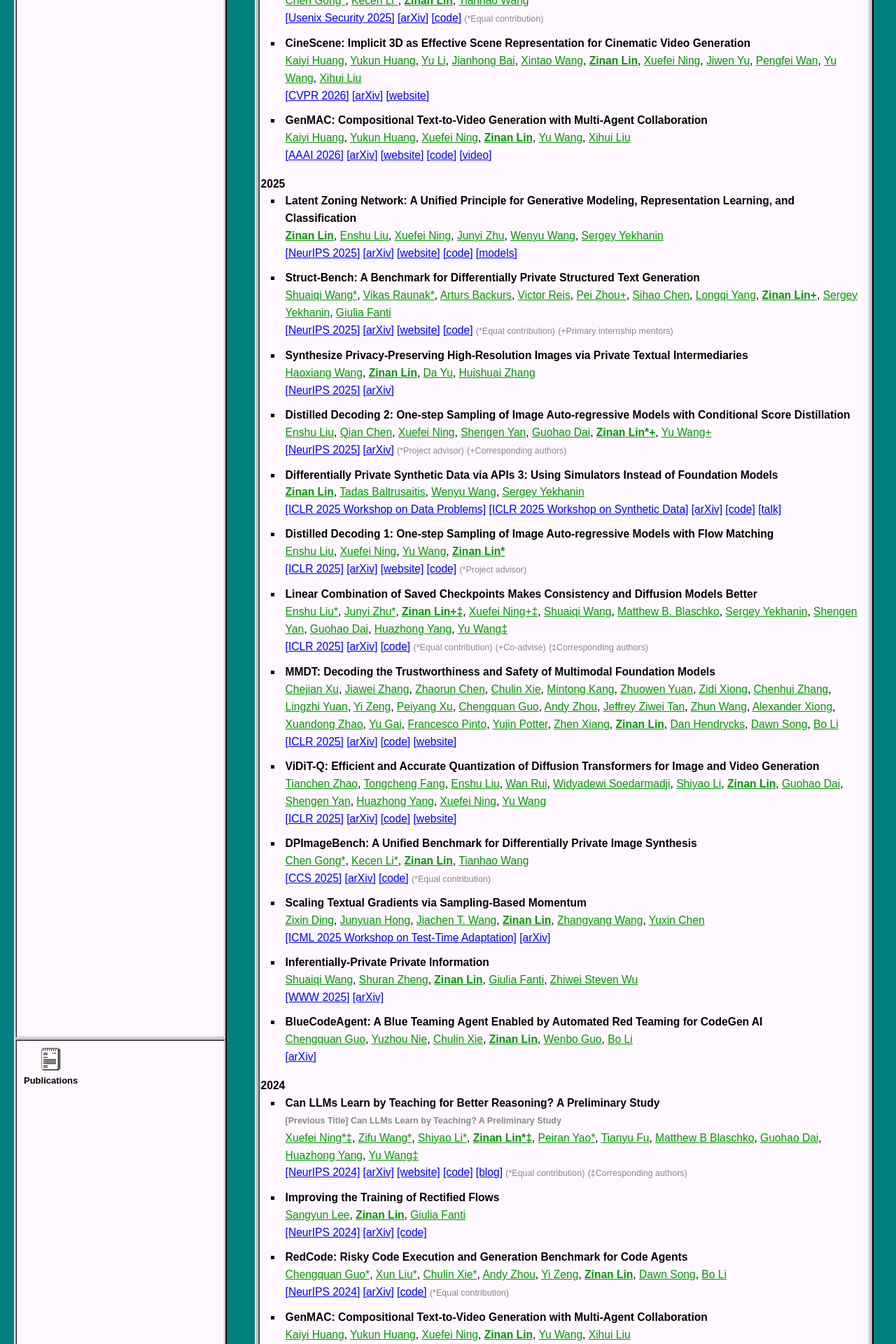
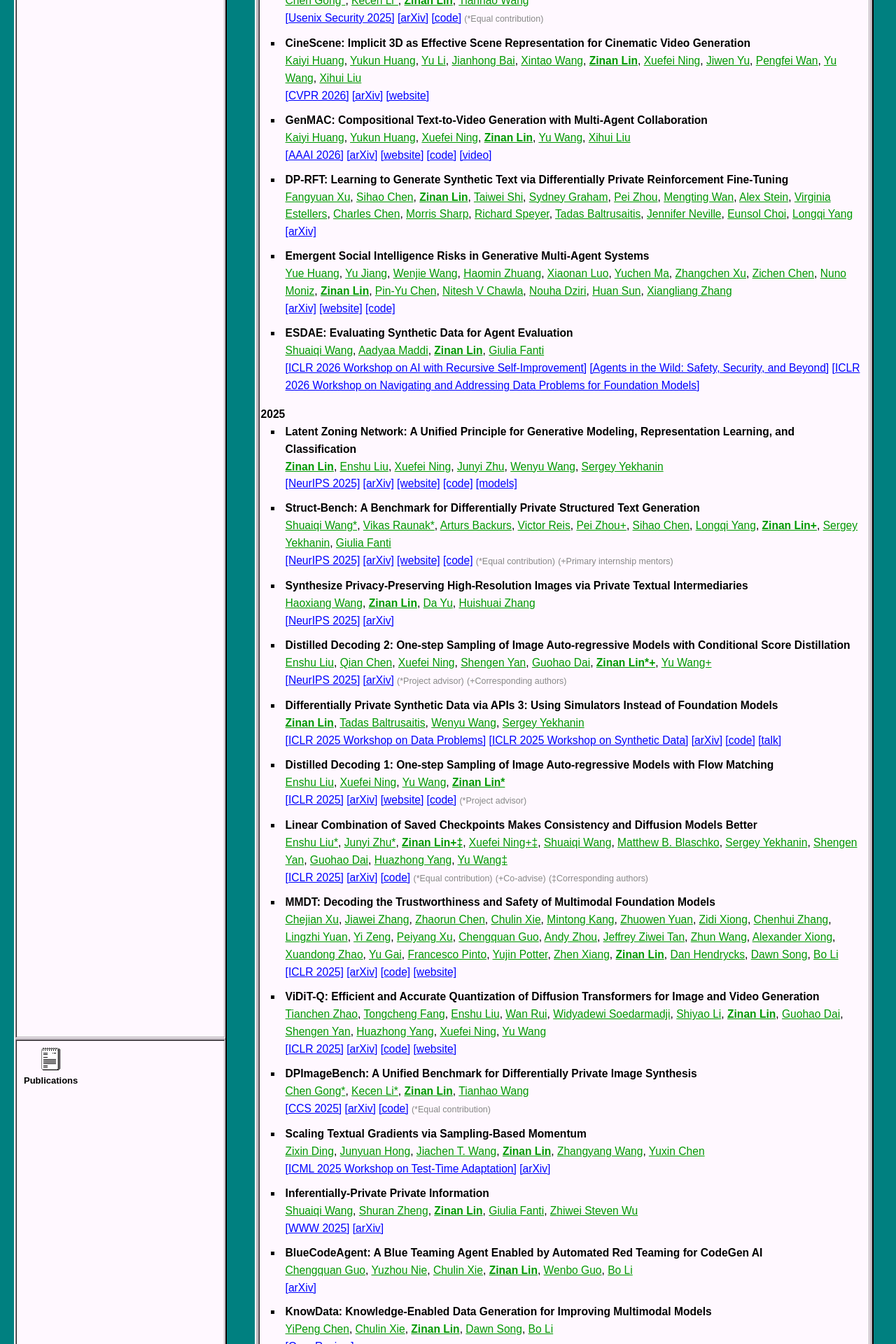
Before and after one commit to fjxmlzn/fjxmlzn.github.io, a Jekyll site: the page built from _publications/publications.html, in a window 1280 px wide. Shown: the part 564-2484 px from the top of the page at 70% size. Built offline with Jekyll 4.4.1, drawn with Linux system fonts in a browser that asks for light colours; comment, search, counter and statistics services are not loaded; some of the changed text lies outside the part shown.

Commit message:
Update publications and CV PDF

```diff
--- a/_publications/publications.html
+++ b/_publications/publications.html
@@ -210,6 +210,77 @@
         </span>
         <span class='publication_journal'>
             <a href="https://youtu.be/gni-nzJQ9TI" target="_blank">[video]</a>
+        </span>
+    </li>
+    <li class='publication_li'>
+        <span class='publication_title'>DP-RFT: Learning to Generate Synthetic Text via Differentially Private Reinforcement Fine-Tuning</span>
+        <span class="publication_author">
+            <a href="#">Fangyuan Xu</a>,
+            <a href="#">Sihao Chen</a>,
+            <span class="publication_me"><a href="https://zinanlin.me/" target="_blank">Zinan Lin</a></span>,
+            <a href="#">Taiwei Shi</a>,
+            <a href="#">Sydney Graham</a>,
+            <a href="#">Pei Zhou</a>,
+            <a href="#">Mengting Wan</a>,
+            <a href="#">Alex Stein</a>,
+            <a href="#">Virginia Estellers</a>,
+            <a href="#">Charles Chen</a>,
+            <a href="#">Morris Sharp</a>,
+            <a href="#">Richard Speyer</a>,
+            <a href="#">Tadas Baltrusaitis</a>,
+            <a href="#">Jennifer Neville</a>,
+            <a href="#">Eunsol Choi</a>,
+            <a href="#">Longqi Yang</a>
+        </span>
+        <span class='publication_journal'>
+            <a href="https://arxiv.org/abs/2602.18633" target="_blank">[arXiv]</a>
+        </span>
+    </li>
+    <li class='publication_li'>
+        <span class='publication_title'>Emergent Social Intelligence Risks in Generative Multi-Agent Systems</span>
+        <span class="publication_author">
+            <a href="#">Yue Huang</a>,
+            <a href="#">Yu Jiang</a>,
+            <a href="#">Wenjie Wang</a>,
+            <a href="#">Haomin Zhuang</a>,
+            <a href="#">Xiaonan Luo</a>,
+            <a href="#">Yuchen Ma</a>,
+            <a href="#">Zhangchen Xu</a>,
+            <a href="#">Zichen Chen</a>,
+            <a href="#">Nuno Moniz</a>,
+            <span class="publication_me"><a href="https://zinanlin.me/" target="_blank">Zinan Lin</a></span>,
+            <a href="#">Pin-Yu Chen</a>,
+            <a href="#">Nitesh V Chawla</a>,
+            <a href="#">Nouha Dziri</a>,
+            <a href="#">Huan Sun</a>,
+            <a href="#">Xiangliang Zhang</a>
+        </span>
+        <span class='publication_journal'>
+            <a href="https://arxiv.org/abs/2603.27771" target="_blank">[arXiv]</a>
+        </span>
+        <span class='publication_journal'>
+            <a href="https://howiehwong.github.io/blogs/MAS_risk.html" target="_blank">[website]</a>
+        </span>
+        <span class='publication_journal'>
+            <a href="https://github.com/HowieHwong/RiskLab" target="_blank">[code]</a>
+        </span>
+    </li>
+    <li class='publication_li'>
+        <span class='publication_title'>ESDAE: Evaluating Synthetic Data for Agent Evaluation</span>
+        <span class="publication_author">
+            <a href="#">Shuaiqi Wang</a>,
+            <a href="#">Aadyaa Maddi</a>,
+            <span class="publication_me"><a href="https://zinanlin.me/" target="_blank">Zinan Lin</a></span>,
+            <a href="#">Giulia Fanti</a>
+        </span>
+        <span class='publication_journal'>
+            <a href="https://openreview.net/forum?id=DlhLLVhrZB" target="_blank">[ICLR 2026 Workshop on AI with Recursive Self-Improvement]</a>
+        </span>
+        <span class='publication_journal'>
+            <a href="https://openreview.net/forum?id=m4PJ7cscx5" target="_blank">[Agents in the Wild: Safety, Security, and Beyond]</a>
+        </span>
+        <span class='publication_journal'>
+            <a href="https://openreview.net/forum?id=yweA1eu5eP" target="_blank">[ICLR 2026 Workshop on Navigating and Addressing Data Problems for Foundation Models]</a>
         </span>
     </li>
 </ul>
@@ -515,6 +586,19 @@
         </span>
         <span class='publication_journal'>
             <a href="https://arxiv.org/abs/2510.18131" target="_blank">[arXiv]</a>
+        </span>
+    </li>
+    <li class='publication_li'>
+        <span class='publication_title'>KnowData: Knowledge-Enabled Data Generation for Improving Multimodal Models</span>
+        <span class="publication_author">
+            <a href="#">YiPeng Chen</a>,
+            <a href="#">Chulin Xie</a>,
+            <span class="publication_me"><a href="https://zinanlin.me/" target="_blank">Zinan Lin</a></span>,
+            <a href="#">Dawn Song</a>,
+            <a href="#">Bo Li</a>
+        </span>
+        <span class='publication_journal'>
+            <a href="https://openreview.net/forum?id=FqWtMGw8tt" target="_blank">[OpenReview]</a>
         </span>
     </li>
 </ul>
```
Also changed, not shown: 1 other file.
